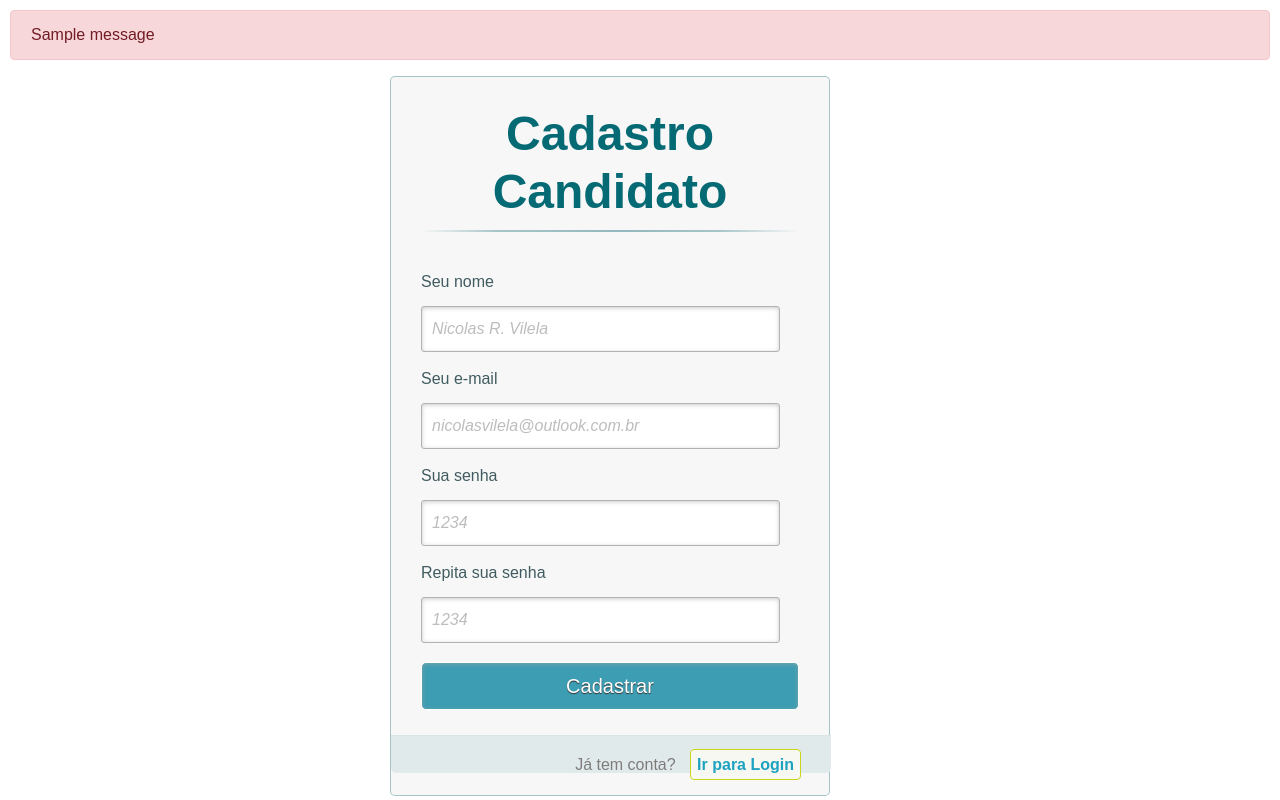
After one commit to NiRovil/MilEmpregos, a Django app: template templates/cadastro_candidato.html in a window 1280 px wide. The commit adds this page. Run offline with Django 4.2, Linux system fonts and the light colour scheme; the template is opened without the code that fills it, so the values that code supplies are empty; tables that the repository leaves empty hold one stand-in row (values such as "Sample post"); one stand-in notice (Sample message) is shown.

Commit message:
Defininao alertas na página de cadastro.

```diff
--- a/apps/usuarios/urls.py
+++ b/apps/usuarios/urls.py
@@ -2,5 +2,6 @@ from django.urls import path
 from usuarios import views
 
 urlpatterns = [
-    path('cadastro-candidato/', views.cadastro_candidato, name='cadastro'),
+    path('cadastro-candidato/', views.cadastro_candidato, name='cadastro_candidato'),
+    path('login-candidato/', views.login_candidato, name='login_candidato')
 ]
--- a/templates/cadastro.html
+++ b/templates/cadastro_candidato.html
@@ -1,13 +1,19 @@
+{% load static %}
+
 <!DOCTYPE html>
 <html lang="en">
 <head>
     <meta charset="UTF-8">
     <meta http-equiv="X-UA-Compatible" content="IE=edge">
     <meta name="viewport" content="width=device-width, initial-scale=1.0">
-    <link rel="stylesheet" href="style.css">
+    <link rel="stylesheet" href="https://cdn.jsdelivr.net/npm/bootstrap@4.3.1/dist/css/bootstrap.min.css" integrity="sha384-ggOyR0iXCbMQv3Xipma34MD+dH/1fQ784/j6cY/iJTQUOhcWr7x9JvoRxT2MZw1T" crossorigin="anonymous">
+    <link rel="stylesheet" href="{% static 'style.css' %}">
     <title>Cadastro</title>
 </head>
 <body>
+
+    {% include 'partials/alertas.html' %}
+
     <div class="container" >
 
         <a class="links" id="paracadastro"></a>
@@ -16,22 +22,28 @@
         <div class="content">
         <!--FORMULÁRIO DE CADASTRO-->
             <div id="cadastro">
-                <form method="post" action="">
-                    <h1>Cadastro</h1>
+                <form method="post" action="{% url 'cadastro_candidato' %}">
+                    {% csrf_token %}
+                    <h1>Cadastro Candidato</h1>
 
                     <p>
                         <label for="nome_cad">Seu nome</label>
-                        <input id="nome_cad" name="nome_cad" required="required" type="text" placeholder="Luiz Augusto" />
+                        <input id="nome_cad" name="nome" required="required" type="text" placeholder="Nicolas R. Vilela" />
                     </p>
 
                     <p>
                         <label for="email_cad">Seu e-mail</label>
-                        <input id="email_cad" name="email_cad" required="required" type="email" placeholder="contato@htmlecsspro.com"/>
+                        <input id="email_cad" name="email" required="required" type="email" placeholder="nicolasvilela@outlook.com.br"/>
                     </p>
 
                     <p>
                         <label for="senha_cad">Sua senha</label>
-                        <input id="senha_cad" name="senha_cad" required="required" type="password" placeholder="1234"/>
+                        <input id="senha_cad" name="senha" required="required" type="password" placeholder="1234"/>
+                    </p>
+
+                    <p>
+                        <label for="senha_cad">Repita sua senha</label>
+                        <input id="senha_cad" name="senha2" required="required" type="password" placeholder="1234"/>
                     </p>
 
                     <p>
--- /dev/null
+++ b/templates/partials/alertas.html
@@ -0,0 +1,9 @@
+{% if messages %}
+<ul class="messages">
+    {% for message in messages %}
+    <div class="alert alert-danger" role="alert">
+        {{message}}
+    </div>
+    {% endfor %}
+</ul>
+{% endif %}
```
Also changed, not shown: apps/usuarios/views.py (+7 -3 lines), setup/settings.py (+6 -2 lines), templates/static/style.css (renamed from templates/style.css).
